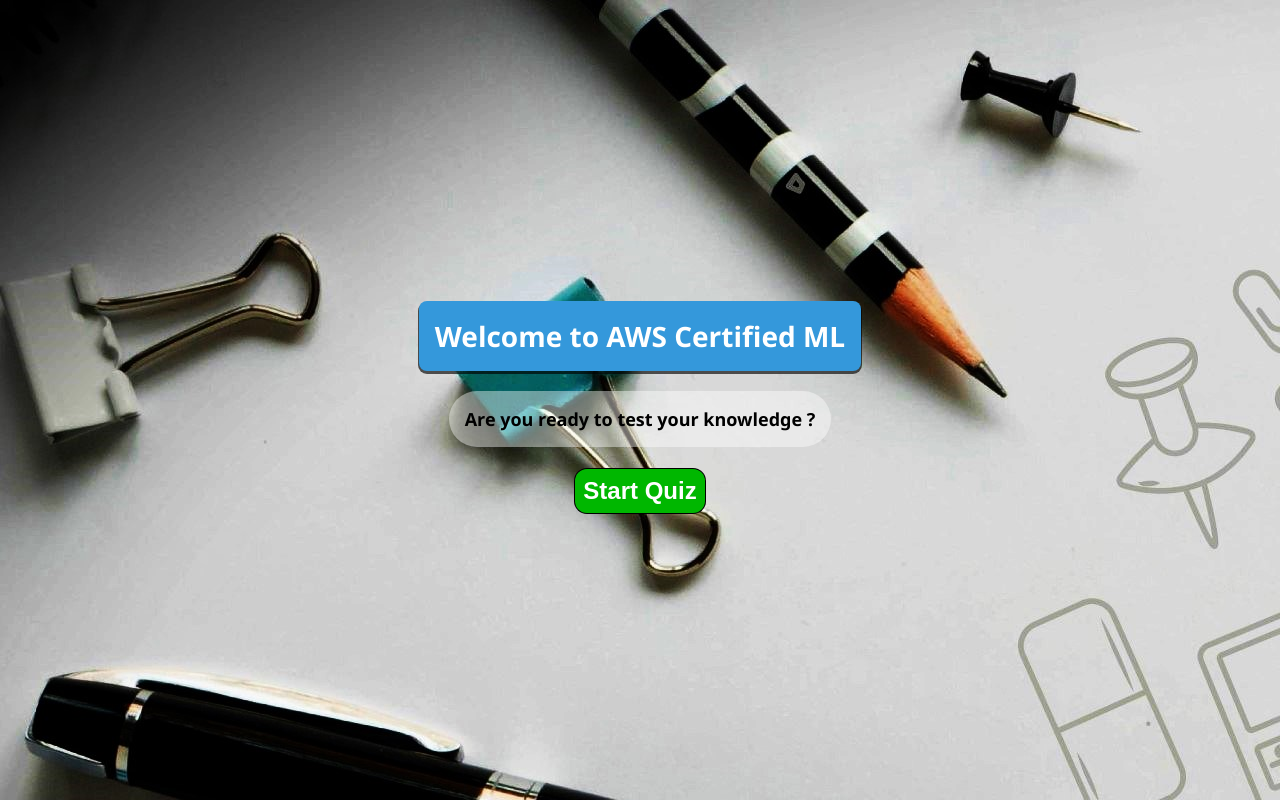
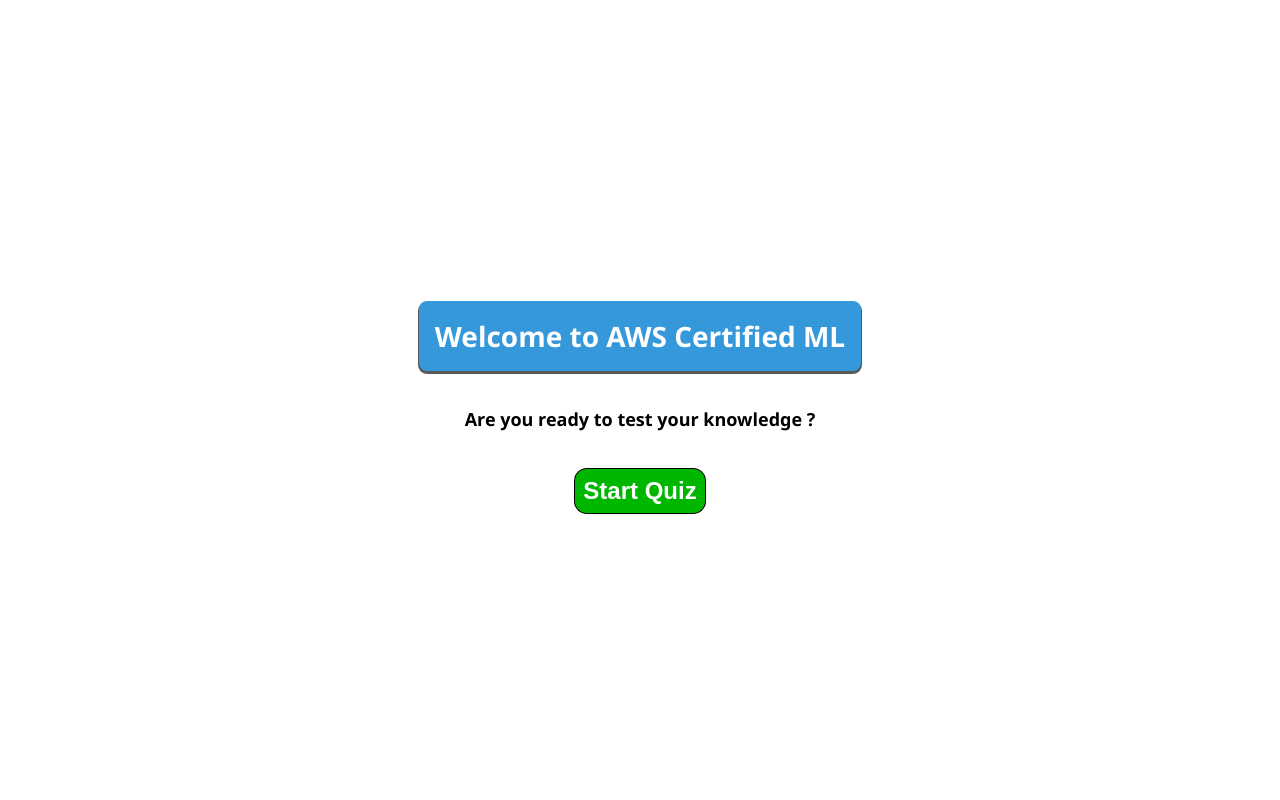
Before and after one commit to sumitk009/PNA, a plain HTML site: page index.html in a window 1280 px wide. Drawn offline with Linux system fonts and the light colour scheme.

Commit message:
Update index.html

```diff
--- a/index.html
+++ b/index.html
@@ -7,7 +7,7 @@
     <link rel="stylesheet" href="style.css">
 
 </head>
-<body background="bg.jpg">
+<body>
 
     <center> <div id="homepage" class="homepage-container">
 
```
